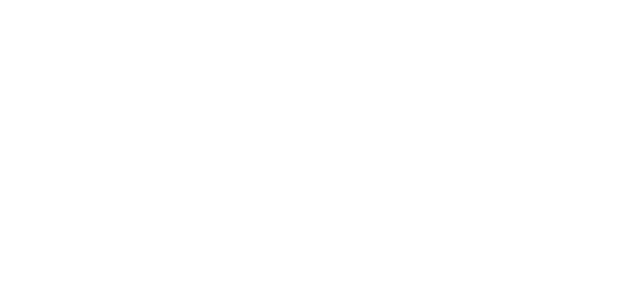
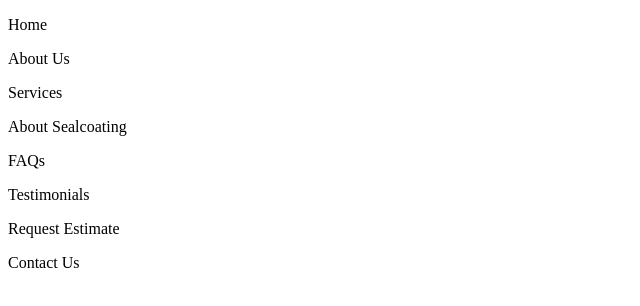
Before and after one commit to RobertYearling/oldadognamedbailey, a plain HTML site: page index.html in a window 1280 px wide. Shown: the whole page, without its empty margins (0-640 px from the left). Drawn offline with Linux system fonts and the light colour scheme.

Commit message:
Updated Nav on Index

```diff
--- a/index.html
+++ b/index.html
@@ -5,6 +5,14 @@
 <title>index.html</title>
 </head>
   <nav>
+    <p>Home</p>
+    <p>About Us</p>
+    <p>Services</p>
+    <p>About Sealcoating</p>
+    <p>FAQs</p>
+    <p>Testimonials</p>
+    <p>Request Estimate</p>
+    <p>Contact Us</p>
   </nav>
 <body>
 </body>
```
